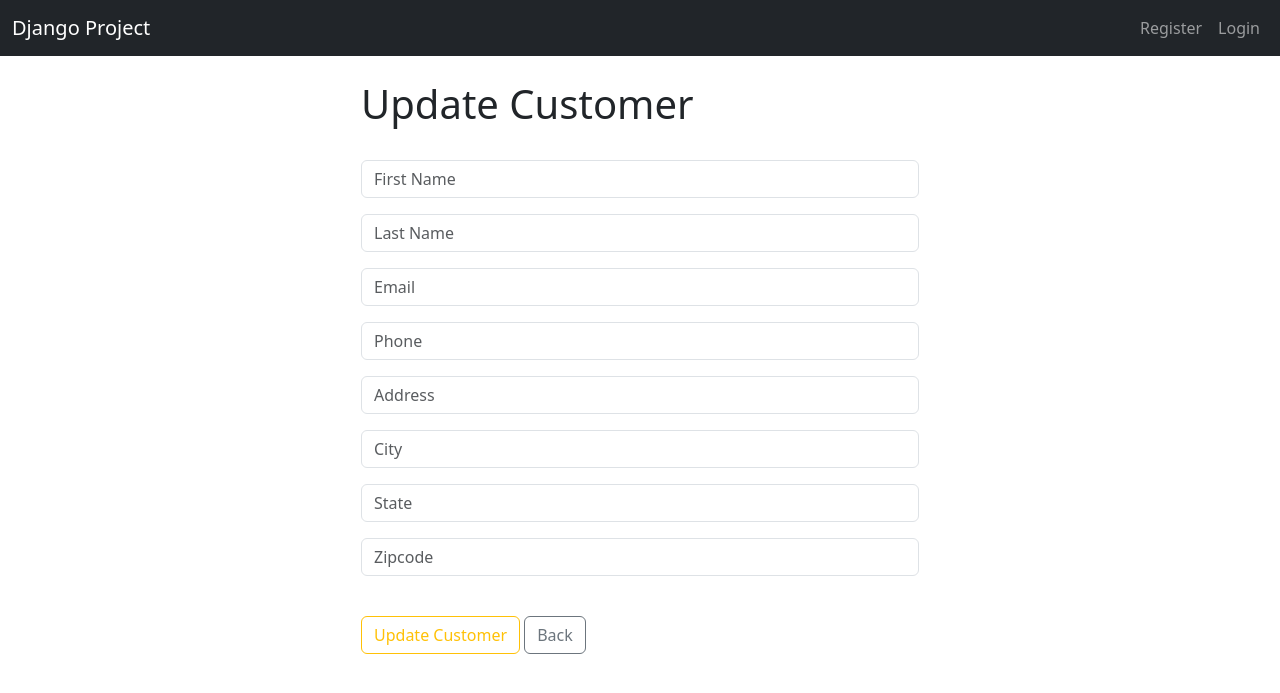
After one commit to vshevchenko12/my-django-project, a Django app: template my_project/website/templates/update_customer.html in a window 1280 px wide. The commit adds this page. Shown: the top 693 px of the page. Run offline with Django 4.2, Linux system fonts and the light colour scheme; the template is opened without the code that fills it: values that come from a table or form of the project are taken from there, others are empty.

Commit message:
Added update customer

```diff
--- a/my_project/website/templates/customer.html
+++ b/my_project/website/templates/customer.html
@@ -40,5 +40,6 @@
   <br />
   <a href="{% url 'delete_customer' customer.id %}"
      class="btn btn-outline-danger btn-sm">Delete</a>
-  <a href="{% url 'home' %}" class="btn btn-outline-warning btn-sm">Update Record</a>
+  <a href="{% url 'update_customer' customer.id %}"
+     class="btn btn-outline-warning btn-sm">Update Customer</a>
 {% endblock content %}
--- /dev/null
+++ b/my_project/website/templates/update_customer.html
@@ -0,0 +1,14 @@
+{% extends "base.html" %}
+{% block content %}
+  <div class="col-md-6 offset-md-3">
+    <h1>Update Customer</h1>
+    <br />
+    <form method="post">
+      {% csrf_token %}
+      {{ form.as_p }}
+      <br />
+      <button type="submit" class="btn btn-outline-warning">Update Customer</button>
+      <a href="{% url 'home' %}" class="btn btn-outline-secondary">Back</a>
+    </form>
+  </div>
+{% endblock content %}
--- a/my_project/website/urls.py
+++ b/my_project/website/urls.py
@@ -9,5 +9,6 @@
     path("register/", views.register_user, name="register"),
     path("customer/<int:pk>", views.customers, name="customer"),
     path("delete_customer/<int:pk>", views.delete_customer, name="delete_customer"),
+    path("update_customer/<int:pk>", views.update_customer, name="update_customer"),
     path("add_customer/", views.add_customer, name="add_customer"),
 ]
```
Also changed, not shown: my_project/website/views.py (+14 -0 lines).
